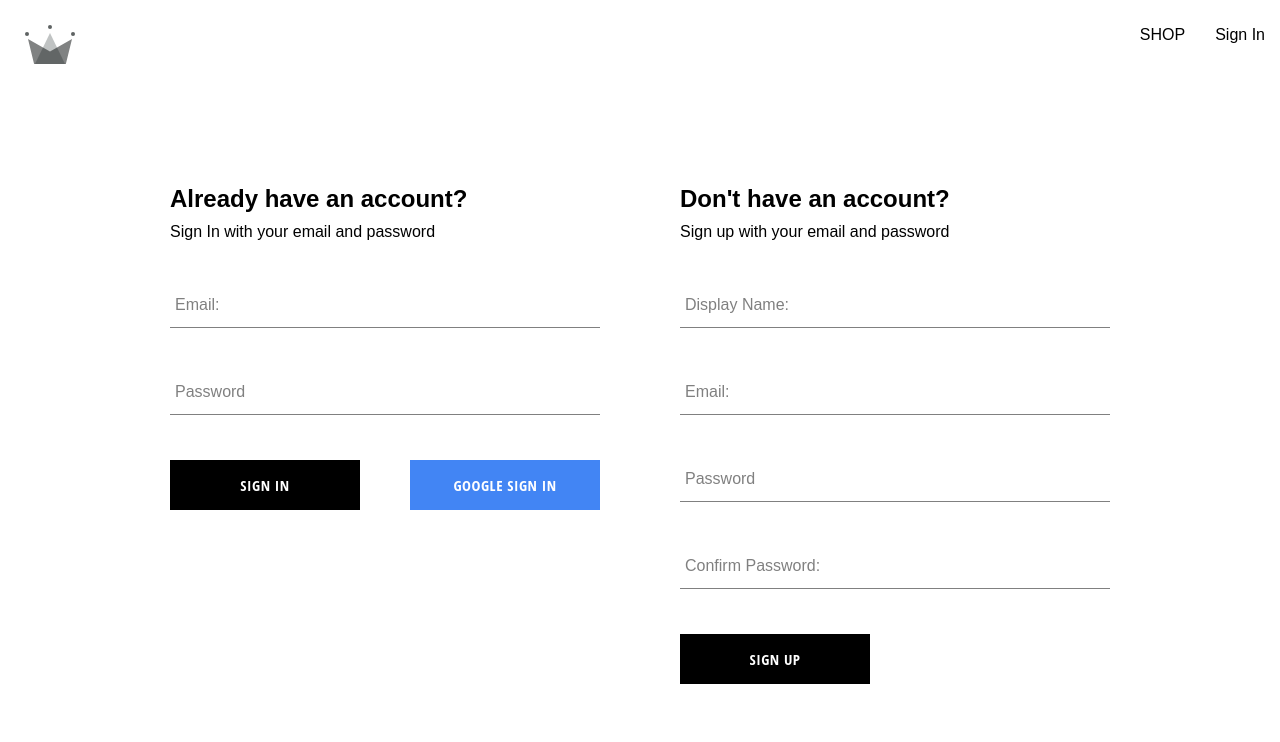
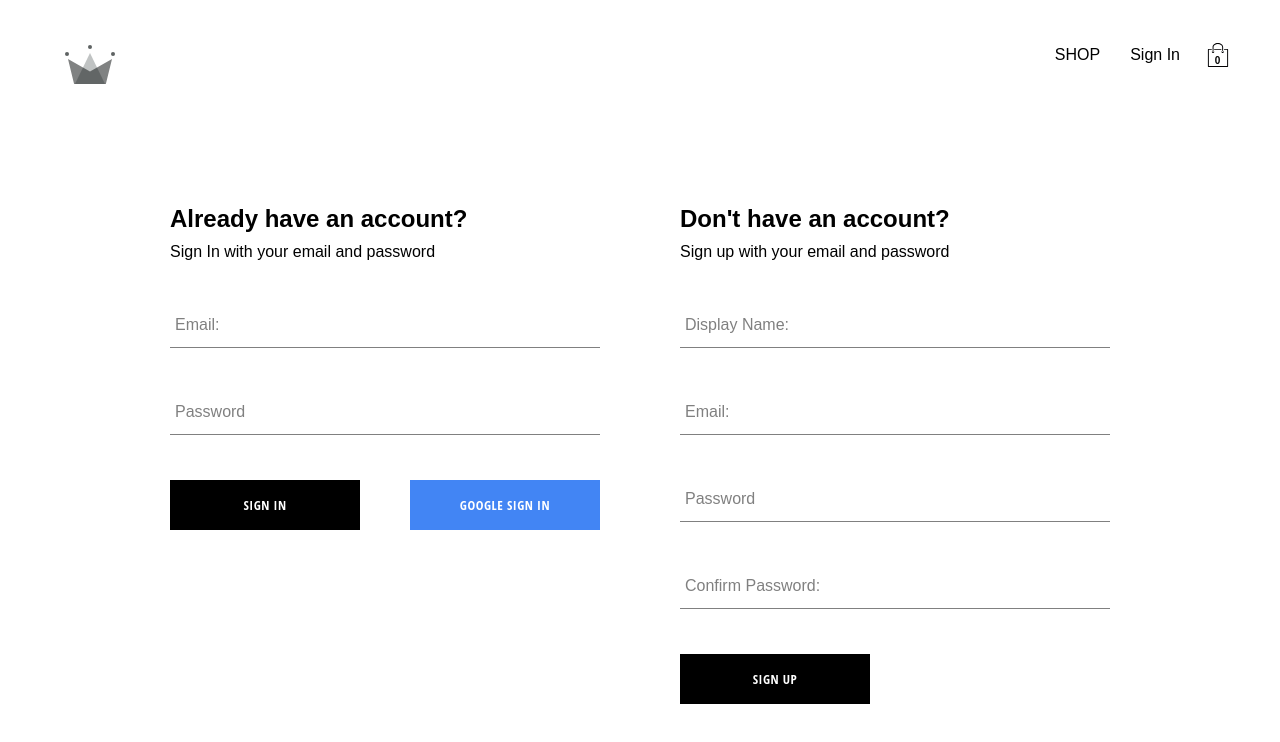
Before and after one commit to haiderGithubOfficial/crwn-clothing, a React (Create React App) app: page /auth in a window 1280 px wide. Shown: the top 742 px of the page. Built offline with nearby package versions, Linux system fonts and the light colour scheme; no server answers; a web font is replaced by a local one.

Commit message:
cartdropdown plus context implemented

```diff
--- a/src/App.js
+++ b/src/App.js
@@ -1,7 +1,6 @@
-
-import Home from "./routes/home/home.component";
 import { Routes, Route } from 'react-router-dom';
 import Navigation from "./routes/navigation/navigation.component";
+import Home from "./routes/home/home.component";
 import Authentication from "./routes/authentication/authentication.component";
 import Shop from "./routes/shop/Shop.component";
 
--- a/src/components/Button/Button.styles.scss
+++ b/src/components/Button/Button.styles.scss
@@ -5,7 +5,7 @@
   letter-spacing: 0.5px;
   line-height: 50px;
   padding: 0 35px 0 35px;
-  font-size: 15px;
+  font-size: 13px;
   background-color: black;
   color: white;
   text-transform: uppercase;
--- /dev/null
+++ b/src/components/cart-dropdown/cart-dropdown.component.jsx
@@ -0,0 +1,14 @@
+import Button from "../Button/Button.component";
+import "./cart-dropdown.styles.scss";
+
+const CartDropdown = () => {
+  return (
+    <div className="cart-dropdown-container">
+      <div className="cart-items">
+        <Button>GO TO CHECKOUT</Button>
+      </div>
+    </div>
+  );
+};
+
+export default CartDropdown;
--- /dev/null
+++ b/src/components/cart-dropdown/cart-dropdown.styles.scss
@@ -0,0 +1,35 @@
+.cart-dropdown-container {
+  position: absolute;
+  width: 240px;
+  display: flex;
+  flex-direction: column;
+  padding: 20px;
+  border: 1px solid black;
+  background-color: white;
+  top: 90px;
+  right: 40px;
+  z-index: 5;
+
+  .empty-message {
+    font-size: 18px;
+    margin: 50px auto;
+  }
+  ::-webkit-scrollbar {
+    width: 0; /* Remove scrollbar space */
+    background: transparent; /* Optional: just make scrollbar invisible */
+  }
+  /* Optional: show position indicator in red */
+  ::-webkit-scrollbar-thumb {
+    background: #ff0000;
+  }
+  .cart-items {
+    height: 240px;
+    display: flex;
+    flex-direction: column;
+    overflow: scroll;
+  }
+
+  button {
+    margin-top: auto;
+  }
+}
--- /dev/null
+++ b/src/components/cart-icon/cart-icon.component.jsx
@@ -0,0 +1,14 @@
+import { ReactComponent as ShoppingIcon } from "../../assets/shopping-bag.svg";
+
+import "./cart-icon.styles.scss";
+
+const CartIcon = ({ dropdownHandler }) => {
+  return (
+    <div onClick={dropdownHandler} className="cart-icon-container">
+      <ShoppingIcon className="shopping-icon" />
+      <span className="item-count">0</span>
+    </div>
+  );
+};
+
+export default CartIcon;
--- /dev/null
+++ b/src/components/cart-icon/cart-icon.styles.scss
@@ -0,0 +1,21 @@
+.cart-icon-container {
+  width: 45px;
+  height: 45px;
+  position: relative;
+  display: flex;
+  align-items: center;
+  justify-content: center;
+  cursor: pointer;
+
+  .shopping-icon {
+    width: 24px;
+    height: 24px;
+  }
+
+  .item-count {
+    position: absolute;
+    font-size: 10px;
+    font-weight: bold;
+    bottom: 12px;
+  }
+}
--- a/src/components/product-card/product-card.component.jsx
+++ b/src/components/product-card/product-card.component.jsx
@@ -9,7 +9,9 @@
         <span className="name">{product.name}</span>
         <span className="price">{product.price}</span>
       </div>
-      <Button buttonType="inverted">Add to cart</Button>
+      <Button id={product.id} buttonType="inverted">
+        Add to cart
+      </Button>
     </div>
   );
 };
--- /dev/null
+++ b/src/contexts/cart.context.jsx
@@ -0,0 +1,11 @@
+import { useState, createContext } from "react";
+
+export const CartContext = createContext({
+  display: false,
+});
+
+export const CartProvider = ({ children }) => {
+  const [display, setDisplay] = useState(false);
+  const value = { display, setDisplay };
+  return <CartContext.Provider value={value}>{children}</CartContext.Provider>;
+};
--- a/src/index.js
+++ b/src/index.js
@@ -7,6 +7,8 @@
 
 import { UserProvider } from './contexts/user.context';
 import { ProductProvider } from './contexts/products.context';
+import { CartProvider } from './contexts/cart.context';
+
 
 const root = ReactDOM.createRoot(document.getElementById('root'));
 root.render(
@@ -14,7 +16,9 @@
   <BrowserRouter>
     <UserProvider>
       <ProductProvider>
-        <App />
+        <CartProvider>
+          <App />
+        </CartProvider>
       </ProductProvider>
     </UserProvider>
   </BrowserRouter>
--- a/src/index.scss
+++ b/src/index.scss
@@ -1,12 +1,13 @@
-@tailwind components;
-@tailwind utilities;
 * {
   box-sizing: border-box;
   // border: 1px solid black;
 }
+@tailwind components;
+@tailwind utilities;
 
 body {
   margin: 0;
+  padding: 20px 40px;
   font-family: "Encode Sans Condensed", sans-serif;
   // font-family: "Open Sans", sans-serif;
   -webkit-font-smoothing: antialiased;
--- a/src/routes/navigation/navigation.component.jsx
+++ b/src/routes/navigation/navigation.component.jsx
@@ -4,9 +4,17 @@
 import { ReactComponent as CrownLogo } from "../../assets/crown.svg";
 import { UserContext } from "../../contexts/user.context";
 import { userSignOut } from "../../utils/firebase/firebase.utils";
+import CartIcon from "../../components/cart-icon/cart-icon.component";
+import CartDropdown from "../../components/cart-dropdown/cart-dropdown.component";
+import { CartContext } from "../../contexts/cart.context";
 
 const Navigation = () => {
   const { currentUser } = useContext(UserContext);
+  const { display, setDisplay } = useContext(CartContext);
+
+  const dropdownHandler = () => {
+    setDisplay(!display);
+  };
 
   return (
     <Fragment>
@@ -29,7 +37,9 @@
               Sign In
             </Link>
           )}
+          <CartIcon dropdownHandler={dropdownHandler} />
         </div>
+        {display ? <CartDropdown /> : ""}
       </div>
       <Outlet />
     </Fragment>
```
Also changed, not shown: src/assets/shopping-bag.svg (added).
